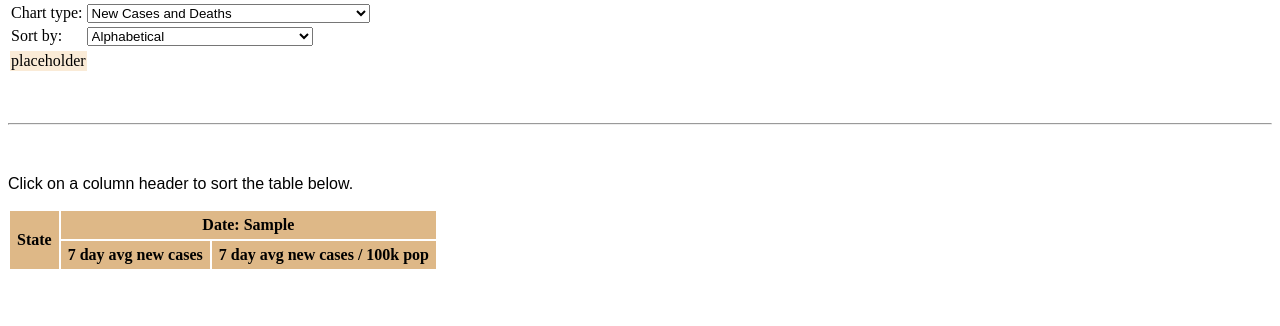
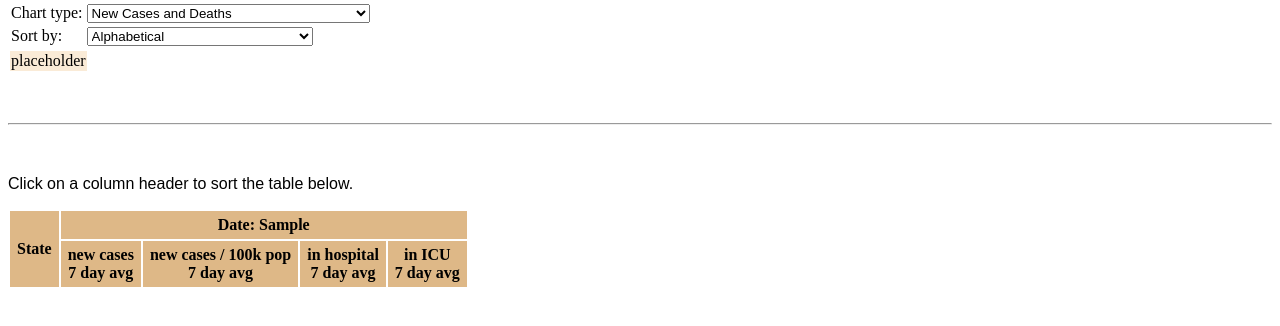
Before and after one commit to commonloon/covid-us, a Flask app: template templates/us.html in a window 1280 px wide. Shown: the part 282-608 px from the top of the page. Run offline with Flask 2, Linux system fonts and the light colour scheme; the template is opened without the code that fills it: most values are stand-ins (such as "Sample title", 1, 10 or a date in 2020); lists and menus that the app fills with data are empty.

Commit message:
Add hospitalization info for US plots.

```diff
--- a/app.py
+++ b/app.py
@@ -58,7 +58,10 @@ def us():
     maxPerCapCases = 0
     maxPerCapDeaths = 0
     for state in states:
-        s = states_df.loc[states_df.state == state, ['day', 'positiveIncrease', 'deathIncrease', 'totalTestResultsIncrease', 'positiveFraction']]
+        s = states_df.loc[states_df.state == state,
+                          ['day', 'positiveIncrease', 'deathIncrease',
+                           'totalTestResultsIncrease', 'positiveFraction',
+                           'hospitalizedCurrently', 'inIcuCurrently']]
         s.sort_values(by='day', inplace=True)
 
         s['ncases7day'] = s.positiveIncrease.rolling(7).mean()
@@ -69,6 +72,8 @@ def us():
         s['perCapCases7day'] = s.perCapCases.rolling(7).mean()
         s['perCapDeaths'] = s.deathIncrease * 100000 / states_pop[state]
         s['perCapDeaths7day'] = s.perCapDeaths.rolling(7).mean()
+        s['hosp7day'] = s.hospitalizedCurrently.rolling(7).mean()
+        s['icu7day'] = s.inIcuCurrently.rolling(7).mean()
 
         # we need max values so we can do all the per capita plots to the same scale
         # We use the rolling averages to set the axes because outliers on the individual points make
--- a/templates/us.html
+++ b/templates/us.html
@@ -15,10 +15,15 @@
             region => sort_helper.push({
                 "region": region,
                 "avg_cases": latest_case_count(data[region]),
-                "avg_per_capita_cases": latest_per_capita(data[region])
+                "avg_per_capita_cases": latest_per_capita(data[region]),
+                "avg_hospitalized": latest(data[region], "hosp7day"),
+                "avg_icu": latest(data[region], "icu7day")
             })
         );
         var table_sort_helper = [].concat(sort_helper);  // copy the sort_helper to use for the tabular display
+        function latest(d, field) {
+            return d[d.length-1][field];
+        }
         function latest_case_count(d) {
             // return the most recent moving average of new cases
             return Math.round(d[d.length-1]["ncases7day"]);
@@ -78,6 +83,7 @@
             <select id="select_view" onchange="display_selected()">
                 <option value="cases">New Cases and Deaths</option>
                 <option value="percap">New Cases and Deaths per 100k population</option>
+                <option value="hospital"># of covid patients in hospital / ICU</option>
                 <option value="results"># of Test Results and Positive Fraction</option>
             </select>
             </td>
@@ -113,10 +119,12 @@
                 .attr("font-family", "sans-serif")
                 .attr("font-size", "10").attr("text-anchor", "middle");
             this.node.append("rect")
-                .attr("x", "-27").attr("width", "54").attr("y", "-30").attr("height", "30").attr("fill", "white");
-            this._day = this.node.append("text").attr("y", "-22").attr("background-color", "white").node();
-            this._cases = this.node.append("text").attr("y", "-12").attr("background-color", "white").node();
-            this._deaths = this.node.append("text").attr("y", "-2").attr("background-color", "white").node();
+                .attr("x", "-35").attr("width", "74").attr("y", "-52").attr("height", "54").attr("fill", "white");
+            this._day = this.node.append("text").attr("y", "-42").attr("background-color", "white").node();
+            this._cases = this.node.append("text").attr("y", "-32").attr("background-color", "white").node();
+            this._deaths = this.node.append("text").attr("y", "-22").attr("background-color", "white").node();
+            this._hospital = this.node.append("text").attr("y", "-12").attr("background-color", "white").node();
+            this._icu = this.node.append("text").attr("y", "-2").attr("background-color", "white").node();
             this._circle = svg.append("circle").attr("r", "2.5").node();  // _circle is an HTML node, not a D3 object
             this.scale_x = x;
             this.scale_y = y;
@@ -130,6 +138,9 @@
               this._day.textContent = d3.utcFormat("%b %-d, '%y")(d.day);
               this._cases.textContent = d3.format("d")(d.positiveIncrease) + " new cases";
               this._deaths.textContent = d3.format("d")(d.deathIncrease) + " new deaths";
+              this._hospital.textContent = d3.format("d")(d.hospitalizedCurrently) + " in hospital";
+              var inIcu = isNaN(d.inIcuCurrently) ? "unknown" : d3.format("d")(d.inIcuCurrently);
+              this._icu.textContent = inIcu + " in ICU";
           }
           hide() {
             this.node.node().setAttribute("display", "none");
@@ -321,6 +332,14 @@
                         maxPerCapCases, maxPerCapDeaths
                     )
                 );
+            } else if (view == "hospital") {
+                sort_helper.forEach(
+                    row => graph(row["region"], data[row["region"]],
+                        "hospitalizedCurrently", "hosp7day", "inIcuCurrently", "icu7day",
+                        "In Hospital", "In ICU",
+                        row["avg_cases"], row["avg_per_capita_cases"]
+                    )
+                );
             } else if (view == "results") {
                 sort_helper.forEach(
                     row => graph(row["region"], data[row["region"]],
@@ -355,11 +374,13 @@
         <thead>
         <tr>
             <th rowspan="2" align="center" onclick="display_tabular_data('region')"> State </th>
-            <th colspan="2" align="center">Date: {{ last_day }}</th>
+            <th colspan="4" align="center">Date: {{ last_day }}</th>
         </tr>
         <tr>
-            <th onclick="display_tabular_data('-avg_cases')"> 7 day avg new cases </th>
-            <th onclick="display_tabular_data('-avg_per_capita_cases')"> 7 day avg new cases / 100k pop </th>
+            <th onclick="display_tabular_data('-avg_cases')"> new cases <br> 7 day avg</th>
+            <th onclick="display_tabular_data('-avg_per_capita_cases')"> new cases / 100k pop <br> 7 day avg </th>
+            <th onclick="display_tabular_data('-avg_hospitalized')"> in hospital <br> 7 day avg </th>
+            <th onclick="display_tabular_data('-avg_icu')"> in ICU <br> 7 day avg </th>
         </tr>
         </thead>
         <tbody id="ntb"></tbody>
@@ -379,7 +400,7 @@
             var tr = sort_table.selectAll("tr").data(table_sort_helper).enter().append("tr")
                 .selectAll("td")
                 .data(function(d) {
-                    return [d.region, d.avg_cases, d.avg_per_capita_cases];})
+                    return [d.region, d.avg_cases, d.avg_per_capita_cases, d.avg_hospitalized, d.avg_icu];})
                 .enter()
                 .append("td")
                 .attr("align", "right")
```
